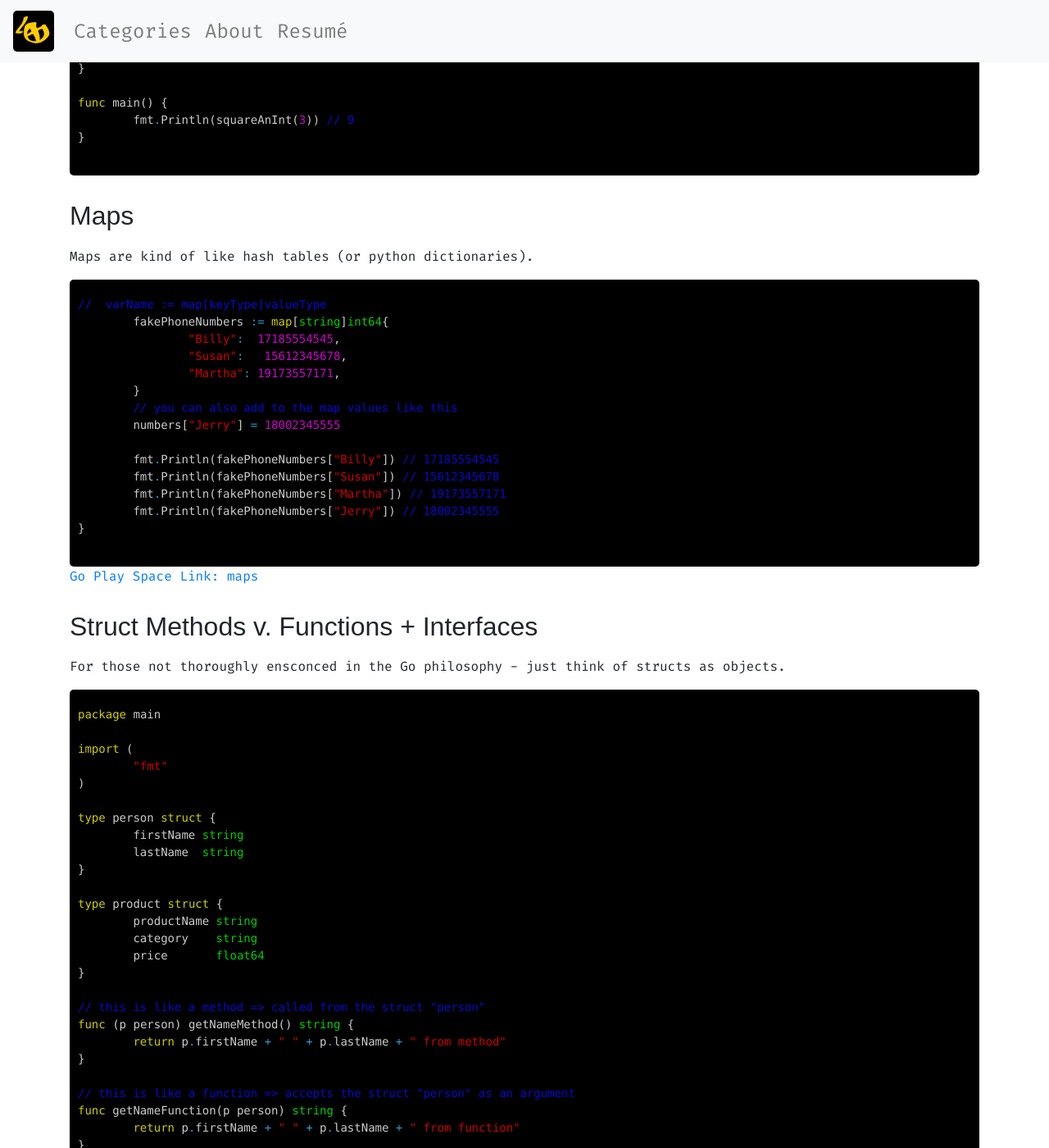
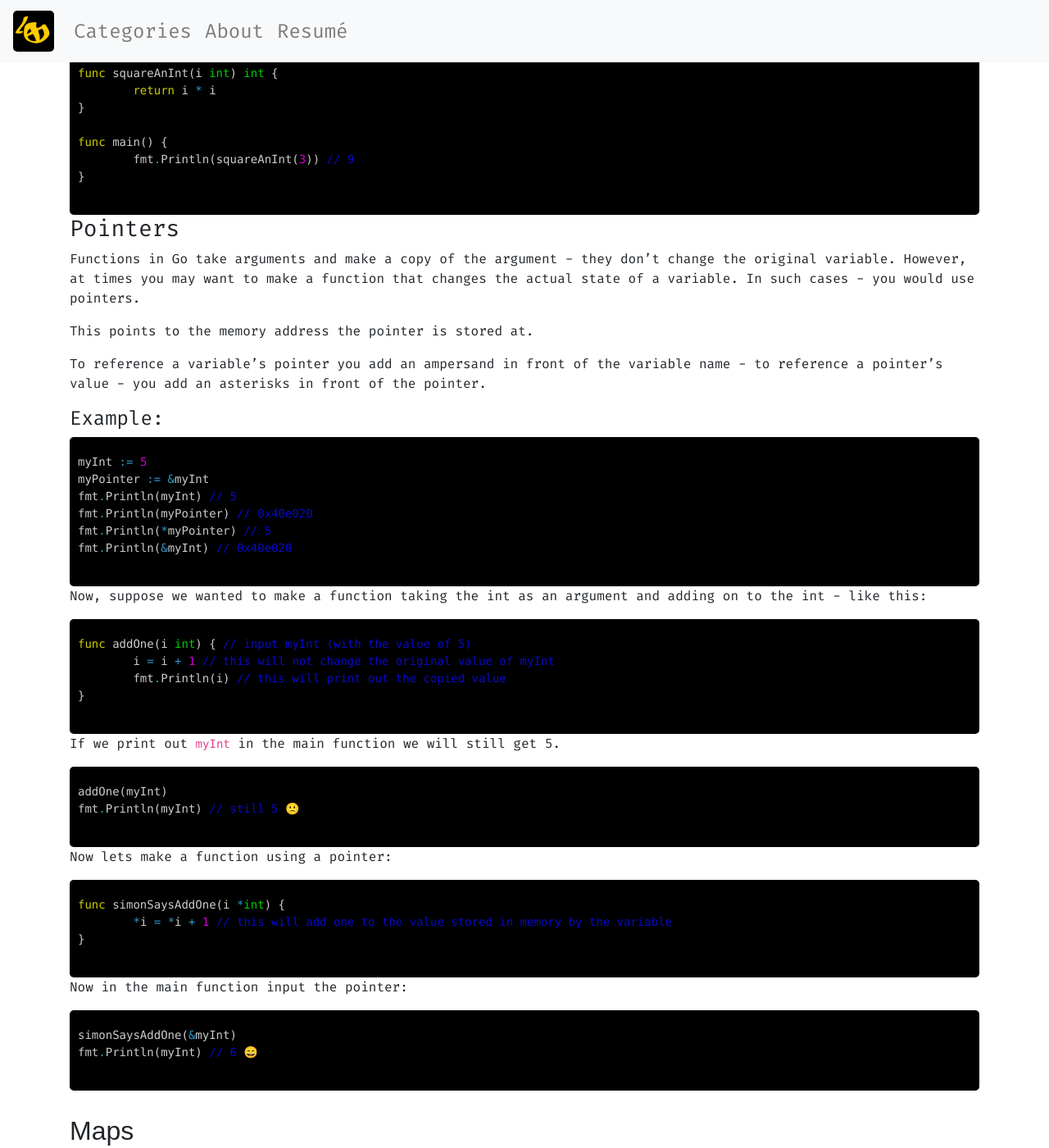
Before and after one commit to DewofyourYouth/DewofyourYouth.github.io, a Jekyll site: the page built from _posts/2020-1-16-go-lang-cheatsheat.md, in a window 1280 px wide and 1400 px high, scrolled down 4788 px. Shown: the whole window at 82% size. Built offline with Jekyll 4.4.1, drawn with Linux system fonts in a browser that asks for light colours; nearby versions of some CDN libraries; some web fonts are replaced; comment, search, counter and statistics services are not loaded.

Commit message:
pointers

````diff
--- a/_posts/2020-1-16-go-lang-cheatsheat.md
+++ b/_posts/2020-1-16-go-lang-cheatsheat.md
@@ -17,6 +17,8 @@ Here I have put together some helpful go syntax, tips and tricks. Yay!
 - [Arrays and Slices](#arrays-and-slices)
 - [Loops In Go](#loops-in-go)
 - [Functions](#functions)
+	- [Pointers](#pointers)
+		- [Example:](#example)
 - [Maps](#maps)
 - [Struct Methods v. Functions + Interfaces](#struct-methods-v-functions--interfaces)
 
@@ -233,6 +235,56 @@ func main() {
 }
 ```
 
+### Pointers
+
+Functions in Go take arguments and make a copy of the argument - they don't change the original variable. However, at times you may want to make a function that changes the actual state of a variable. In such cases - you would use pointers.
+
+This points to the memory address the pointer is stored at.
+
+To reference a variable's pointer you add an ampersand in front of the variable name - to reference a pointer's value - you add an asterisks in front of the pointer.
+
+#### Example:
+
+```go
+myInt := 5
+myPointer := &myInt
+fmt.Println(myInt) // 5
+fmt.Println(myPointer) // 0x40e020
+fmt.Println(*myPointer) // 5
+fmt.Println(&myInt) // 0x40e020
+```
+
+Now, suppose we wanted to make a function taking the int as an argument and adding on to the int - like this:
+
+```go
+func addOne(i int) { // input myInt (with the value of 5)
+	i = i + 1 // this will not change the original value of myInt
+	fmt.Println(i) // this will print out the copied value
+}
+```
+
+If we print out `myInt` in the main function we will still get 5.
+
+```go
+addOne(myInt)
+fmt.Println(myInt) // still 5 🙁
+```
+
+Now lets make a function using a pointer:
+
+```go
+func simonSaysAddOne(i *int) {
+	*i = *i + 1 // this will add one to the value stored in memory by the variable
+}
+```
+
+Now in the main function input the pointer:
+
+```go
+simonSaysAddOne(&myInt)
+fmt.Println(myInt) // 6 😄
+```
+
 ## Maps
 
 Maps are kind of like hash tables (or python dictionaries).
````
